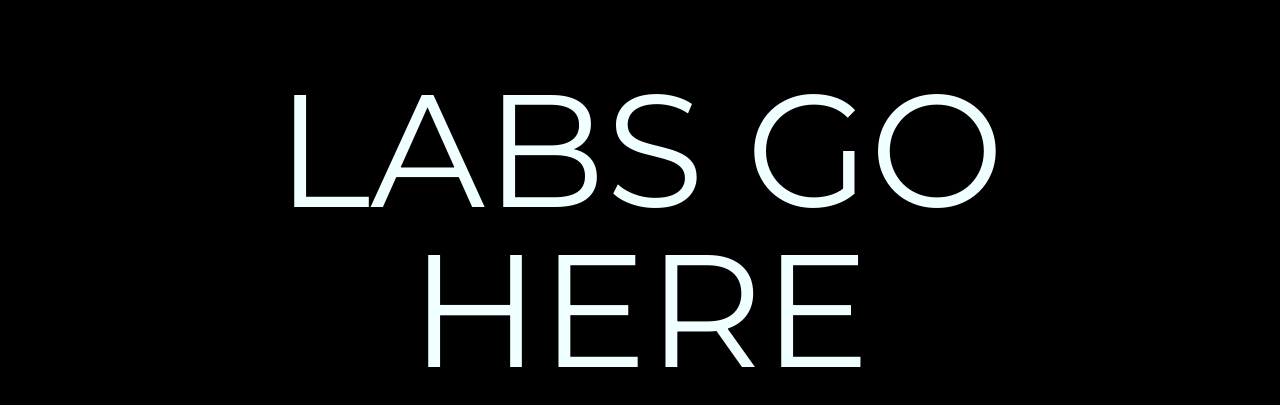
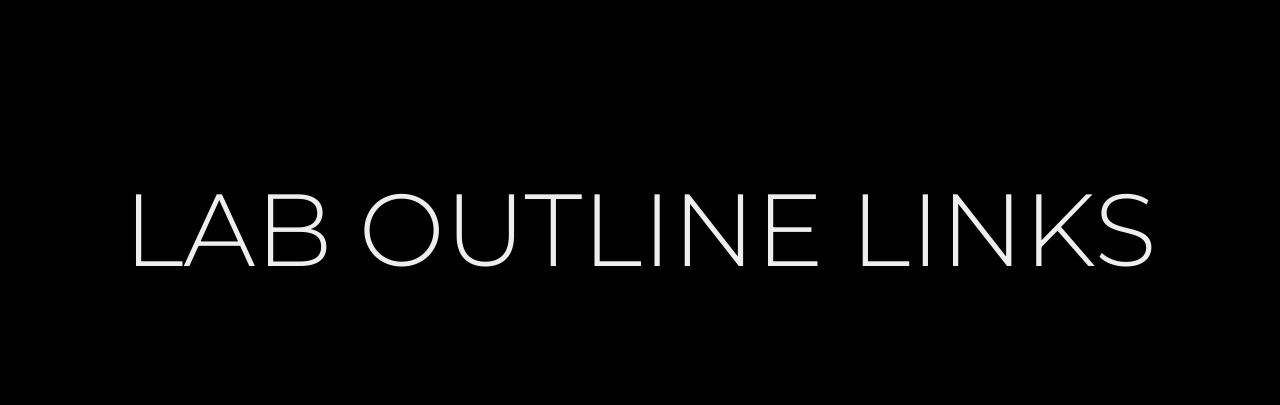
Before and after one commit to Izzy-Elizzy/vocalshield, a Next.js app: page /lab in a window 1280 px wide. Shown: the part 317-722 px from the top of the page. Built offline with nearby package versions, Linux system fonts and the light colour scheme.

Commit message:
Added Lab Links

```diff
--- a/components/labComponent.js
+++ b/components/labComponent.js
@@ -2,11 +2,10 @@ import { Montserrat } from "next/font/google";
 
 const mont = Montserrat({ subsets: ["latin"] });
 
-
 export default function LabComponent() {
-    return(
-        <div className="lab-container">
-            <h1>LABS GO HERE</h1>
-        </div>
-    )
+  return (
+    <div className="lab-container">
+      <a href="https://docs.google.com/document/d/1lg3FDrrpiiu3TU3NK78PURxRMPS5CAmKJqfNAND5nFI/edit?usp=sharing">LAB OUTLINE LINKS</a>
+    </div>
+  );
 }
--- a/next.config.mjs
+++ b/next.config.mjs
@@ -1,20 +1,20 @@
 //Uncommnet me to deploy!!!
+// /** @type {import('next').NextConfig} */
+// const nextConfig = {
+//   reactStrictMode: true,
+//   output:'export',
+//   basePath: '/vocalshield'
+// };
+// /* module.exports = nextConfig*/
+// export default nextConfig;
+
+
+//Uncomment me to develop!!!
 /** @type {import('next').NextConfig} */
 const nextConfig = {
   reactStrictMode: true,
-  output:'export',
-  basePath: '/vocalshield'
 };
 /* module.exports = nextConfig*/
 export default nextConfig;
 
-
-//Uncomment me to develop!!!
-// /** @type {import('next').NextConfig} */
-// const nextConfig = {
-//   reactStrictMode: true,
-// };
-// /* module.exports = nextConfig*/
-// export default nextConfig;
-
 // Change these before you push to github because it breaks for some reason.
--- a/styles/globals.css
+++ b/styles/globals.css
@@ -463,6 +463,10 @@ table {
     align-content: center;
   }
 
-  .lab-container h1 {
-    font-size: 10rem;
+  .lab-container a {
+    font-size: 6.4rem;
+    font-weight: 300;
+    text-decoration: none;
+    color: #EEEEEE;
+    transition: color 0.3s ease;
   }
```
